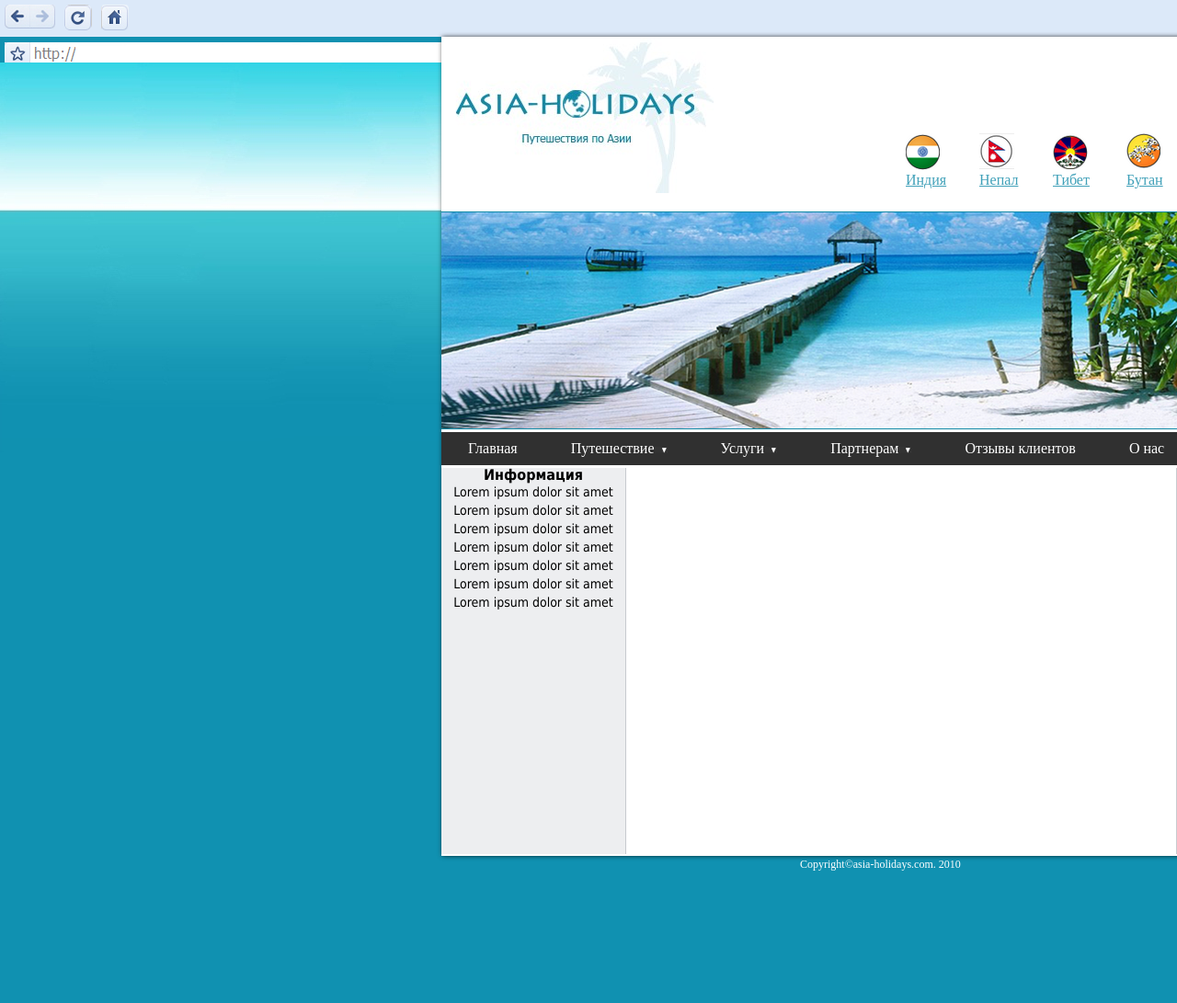
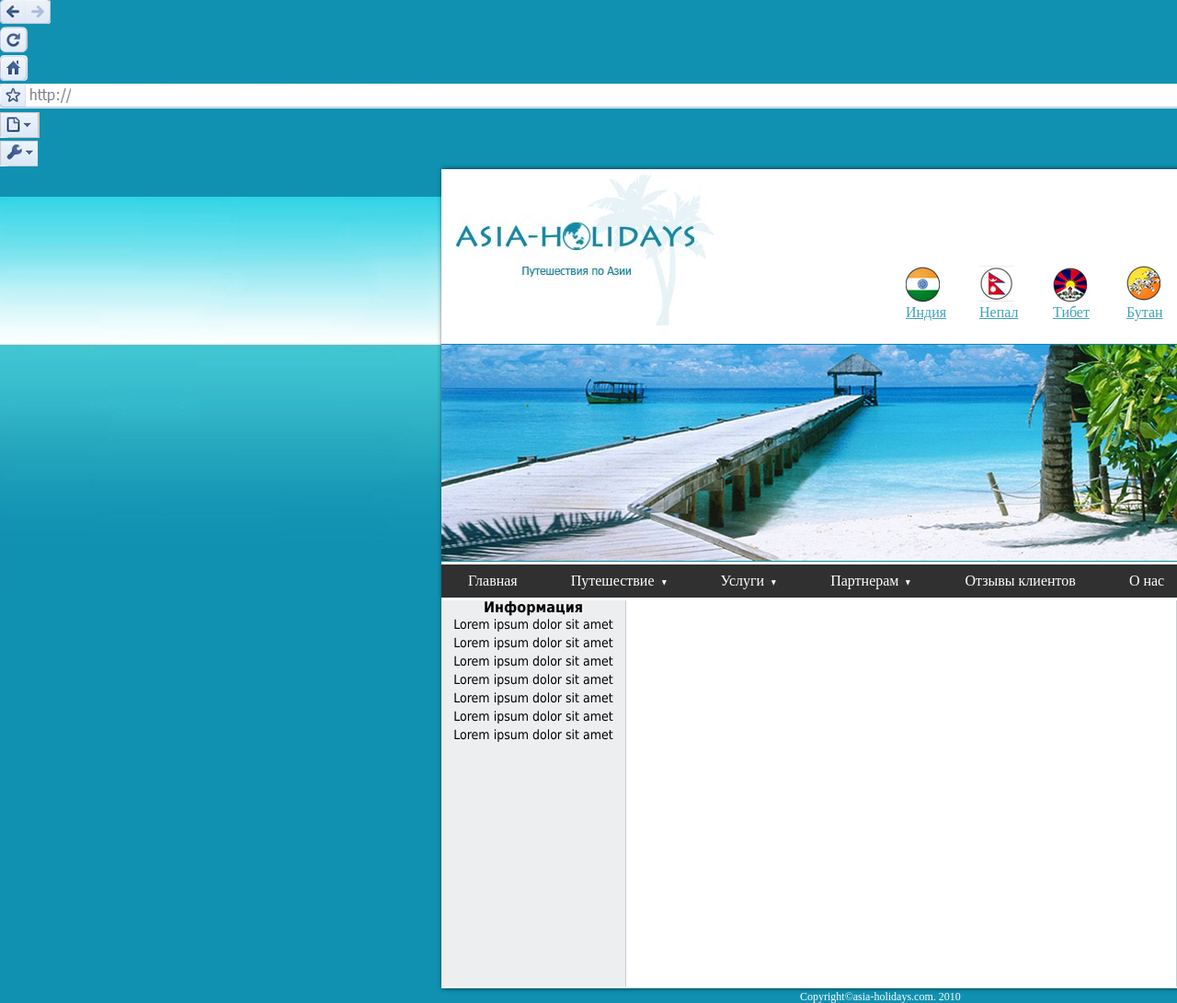
Before and after one commit to Parpheney/hw4, a plain HTML site: page Index.html in a window 1280 px wide. Shown: the top 1091 px of the page at 92% size. Before the commit the page ends 947 px from the top, so only its background shows below. Drawn offline with Linux system fonts and the light colour scheme.

Commit message:
Update st.css

```diff
--- a/css/st.css
+++ b/css/st.css
@@ -1,30 +1,5 @@
 body{
 background-color:#1091b1;
-}
-.header_top{
-  background-color:#dce9f9;
-  height: 40px;
-}
-.navigation{
-  display: inline-block;
-  width: 100%;
-  height: 35px;
-  background-color:#dce9f9 ;
-  bottom: 0;
-  margin-left: 0 auto;;
-  }
-  .nav{
-  width: 100%;
-  list-style: none;
-  }
-  .nav li{
-    float: left;
-  }
-  .nav li a{
-  text-decoration: none;
-    color:#ebebeb;
-    display: block;
-    padding: 5px 5px;
 }
 .fon{
   margin-top: 30px;
```
